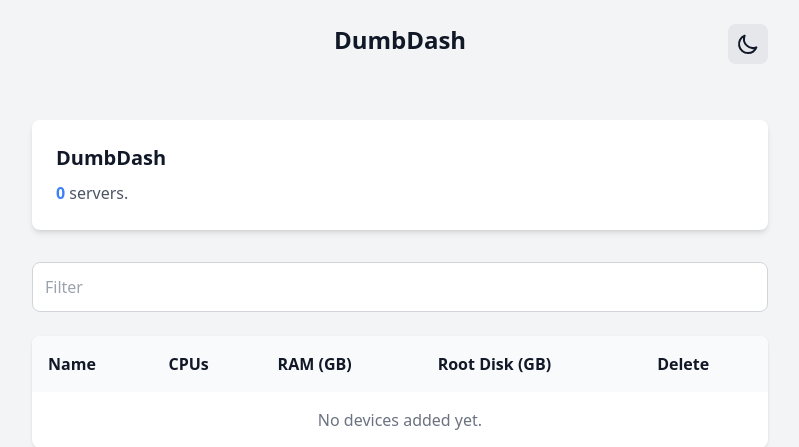
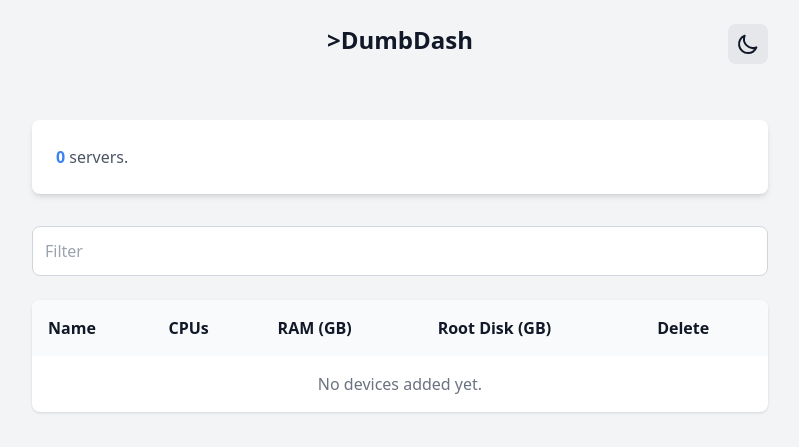
Before and after one commit to Justinzobel/dumbdash, a Flask app: page / in a window 1280 px wide. Shown: the top 447 px of the page, without its empty margins (240-1039 px from the left). Run offline with Flask 3, Linux system fonts and the light colour scheme; data that the repository does not hold is empty.

Commit message:
Remove extra DumbDash text and remove link from top DumbDash text

```diff
--- a/templates/index.html
+++ b/templates/index.html
@@ -33,11 +33,8 @@
       <header class="py-6 flex justify-between items-center relative">
         <!-- Centered title -->
         <div
-          class="absolute w-full left-0 top-6 text-center pointer-events-none"
-        >
-          <a href="/" class="text-2xl font-bold pointer-events-auto"
-            >DumbDash</a
-          >
+          class="absolute w-full left-0 top-6 text-center pointer-events-none">
+          <p class="text-2xl font-bold pointer-events-auto">>DumbDash</p>
         </div>
 
         <!-- Spacer to push buttons to the right -->
@@ -60,7 +57,6 @@
             id="stats-area"
             class="mb-8 p-6 bg-white dark:bg-gray-800 rounded-lg shadow-md"
           >
-            <h2 class="text-xl font-bold mb-2">DumbDash</h2>
             <p class="text-gray-600 dark:text-gray-400 leading-relaxed">
               <strong id="total_devices" class="text-blue-500">0</strong> servers.
             </p>
```
